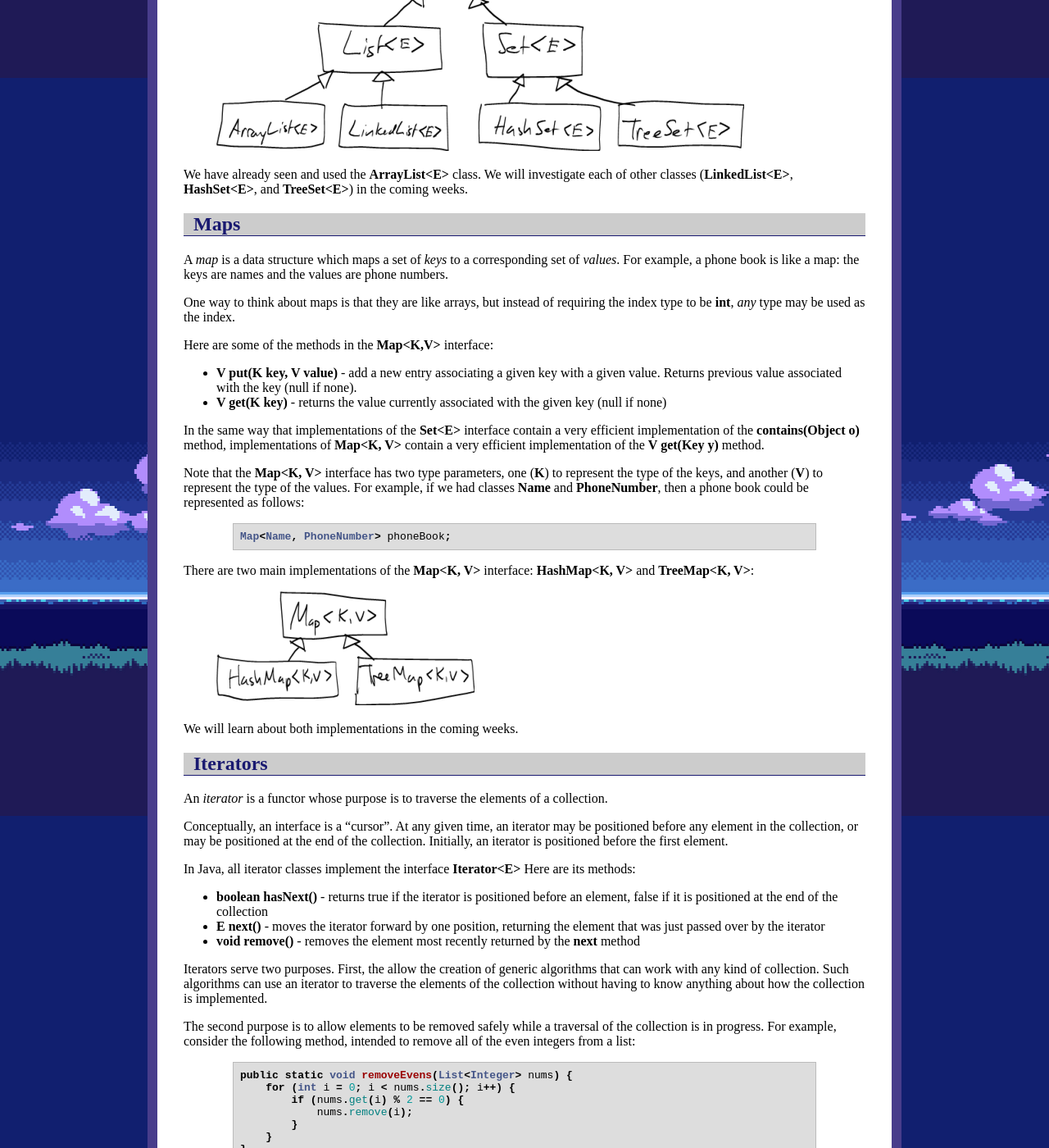
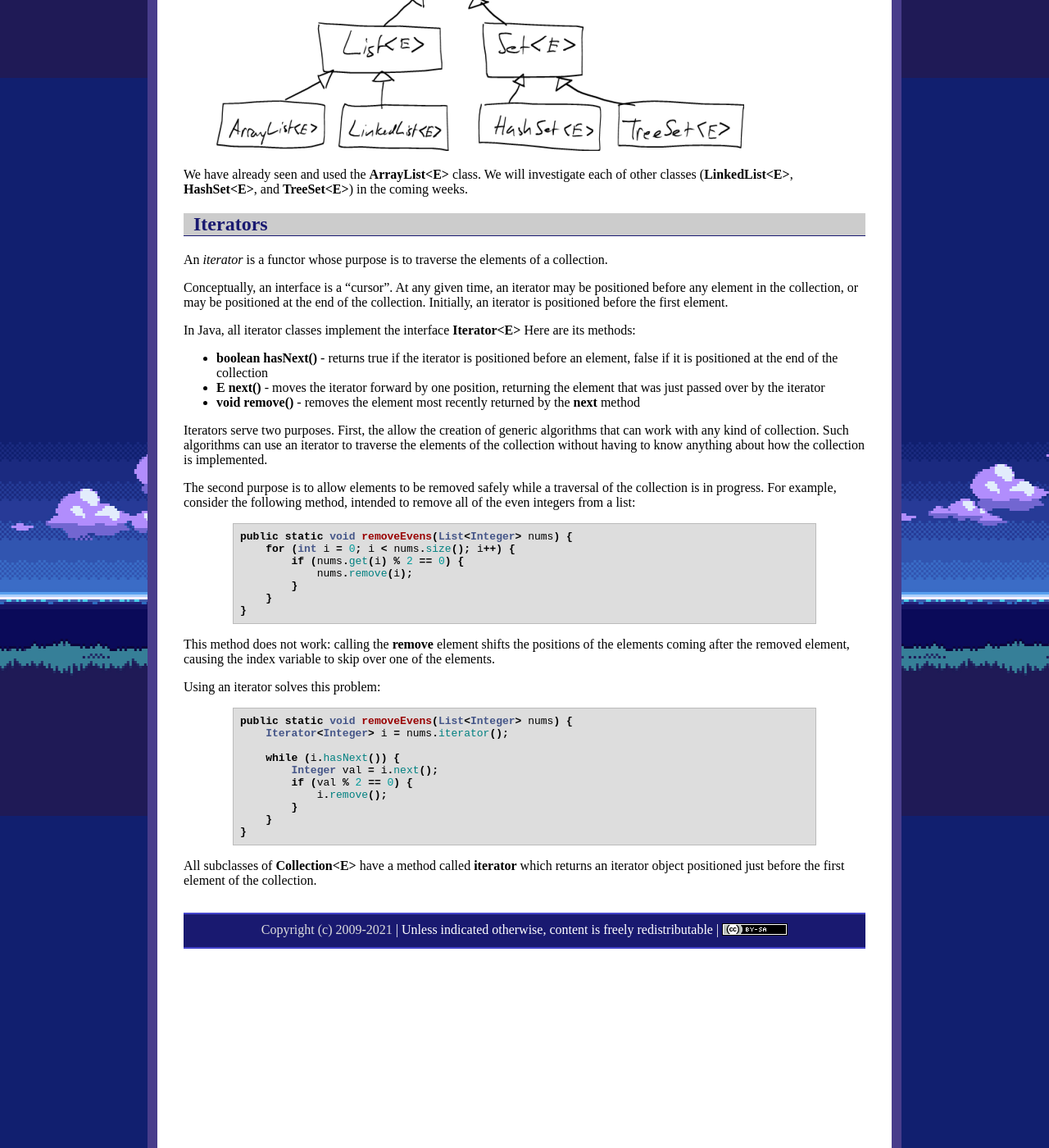
Before and after one commit to ycpcs/cs201-spring2021, a Jekyll site: the page built from lectures/lecture15.md, in a window 1280 px wide and 1400 px high, scrolled down 805 px. Shown: the whole window at 82% size. Built offline with Jekyll 4.4.1, drawn with Linux system fonts in a browser that asks for light colours.

Commit message:
move maps from lecture 15
move maps from lecture 15

```diff
--- a/lectures/lecture15.md
+++ b/lectures/lecture15.md
@@ -36,31 +36,6 @@ Here is a class hierarchy diagram showing the **Collection&lt;E&gt;**, **List&lt
 > ![image](figures/lecture14-collections.png)
 
 We have already seen and used the **ArrayList&lt;E&gt;** class. We will investigate each of other classes (**LinkedList&lt;E&gt;**, **HashSet&lt;E&gt;**, and **TreeSet&lt;E&gt;**) in the coming weeks.
-
-## Maps
-
-A *map* is a data structure which maps a set of *keys* to a corresponding set of *values*. For example, a phone book is like a map: the keys are names and the values are phone numbers.
-
-One way to think about maps is that they are like arrays, but instead of requiring the index type to be **int**, *any* type may be used as the index.
-
-Here are some of the methods in the **Map&lt;K,V&gt;** interface:
-
--   **V put(K key, V value)** - add a new entry associating a given key with a given value. Returns previous value associated with the key (null if none).
--   **V get(K key)** - returns the value currently associated with the given key (null if none)
-
-In the same way that implementations of the **Set&lt;E&gt;** interface contain a very efficient implementation of the **contains(Object o)** method, implementations of **Map&lt;K, V&gt;** contain a very efficient implementation of the **V get(Key y)** method.
-
-Note that the **Map&lt;K, V&gt;** interface has two type parameters, one (**K**) to represent the type of the keys, and another (**V**) to represent the type of the values. For example, if we had classes **Name** and **PhoneNumber**, then a phone book could be represented as follows:
-
-{% highlight java %}
-Map<Name, PhoneNumber> phoneBook;
-{% endhighlight %}
-
-There are two main implementations of the **Map&lt;K, V&gt;** interface: **HashMap&lt;K, V&gt;** and **TreeMap&lt;K, V&gt;**:
-
-> ![image](figures/lecture14-maps.png)
-
-We will learn about both implementations in the coming weeks.
 
 ## Iterators
 
```
Also changed, not shown: lectures/lecture20.md (+2 -0 lines).
